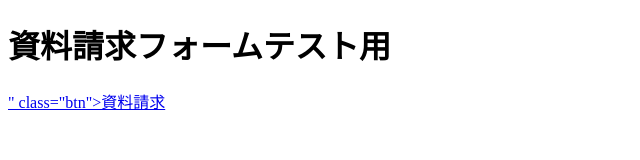
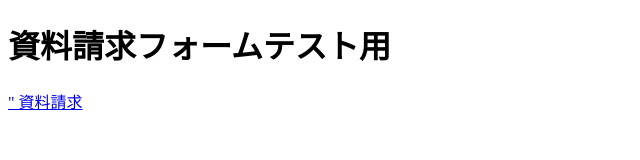
Before and after one commit to KeijiYamada12345/test, a plain HTML site: page index.html in a window 1280 px wide. Shown: the whole page, without its empty margins (0-640 px from the left). Drawn offline with Linux system fonts and the light colour scheme.

Commit message:
Update index.html

```diff
--- a/index.html
+++ b/index.html
@@ -16,7 +16,7 @@
 
 <a href="<div id="satori__creative_container">
     <script id="-_-satori_creative-_-" src="//delivery.satr.jp/js/creative_set.js" data-key="a4a0c942cdb12ddf"></script>
-</div>" class="btn">資料請求</a>
+</div>" 資料請求</a>
 
 
 <script type="text/javascript" id="_-s-js-_" src="//satori.segs.jp/s.js?c=5dddd0cf"></script>
```
